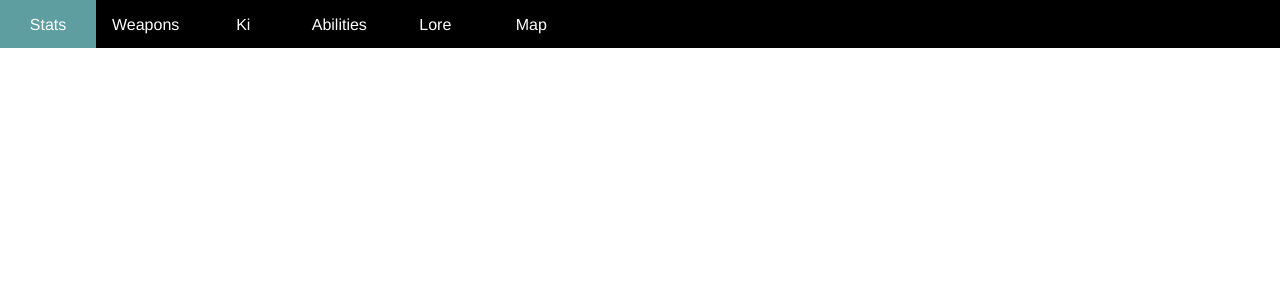
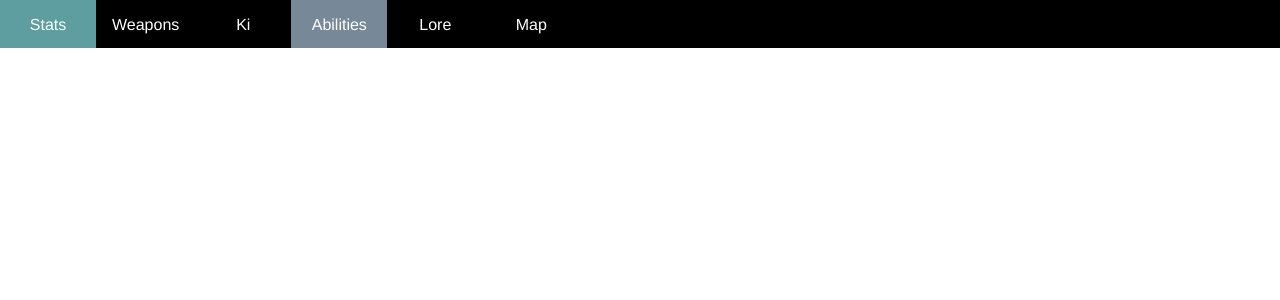
Before and after one commit to aajfranklin/Character-Sheet, a React (Create React App) app: page /Abilities in a window 1280 px wide. Shown: the top 300 px of the page. Built offline with nearby package versions, Linux system fonts and the light colour scheme; no server answers.

Commit message:
style navbar to highlight current page

```diff
--- a/src/App/App.css
+++ b/src/App/App.css
@@ -9,6 +9,10 @@ nav {
     position: fixed;
     top: 0;
     width: 100%;
+}
+
+.nav-active {
+    background: lightslategrey;
 }
 
 .nav-item {
--- a/src/App/App.js
+++ b/src/App/App.js
@@ -1,5 +1,5 @@
 import React from 'react';
-import { BrowserRouter as Router, Link, Route } from 'react-router-dom';
+import { BrowserRouter as Router, NavLink, Route } from 'react-router-dom';
 import { connect } from 'react-redux';
 import Ki from './pages/Ki/Ki';
 import Error from './components/Error/Error';
@@ -11,7 +11,7 @@ export function App({pages, showError}) {
             <Router>
                 <nav>
                     {pages.map((page) => {
-                        return (<Link className='nav-item' key={page} to={'/' + page}>{page}</Link>);
+                        return (<NavLink exact={true} className='nav-item' activeClassName='nav-active' key={page} to={'/' + page}>{page}</NavLink>);
                     })}
                 </nav>
                 <main>
```
